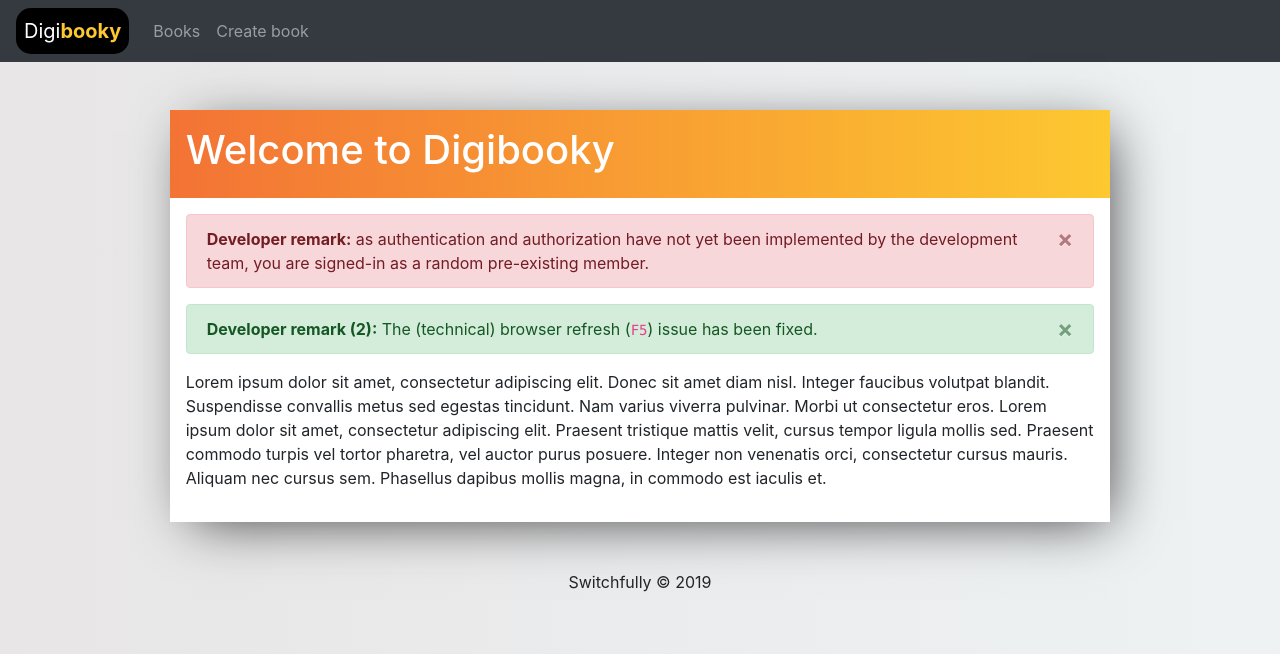
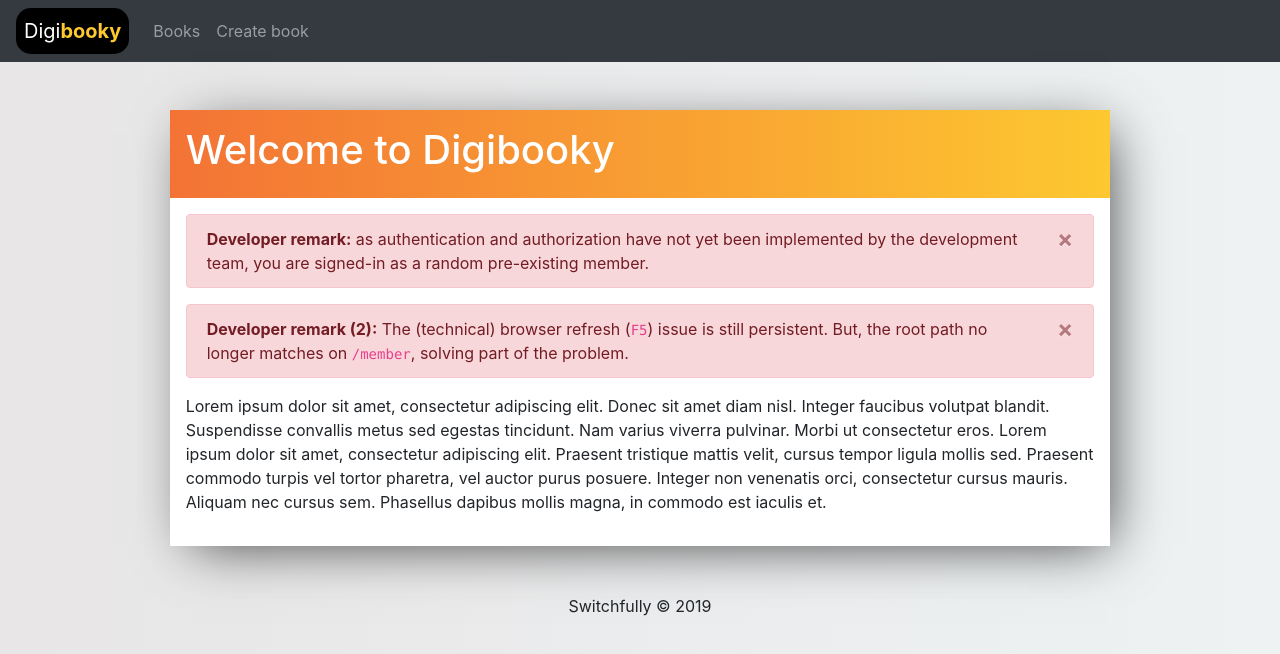
Before and after one commit to switchfully/switchfully-functional-digibooky-frontend, an Angular app: page / in a window 1280 px wide. Shown: the top 654 px of the page. Built offline with nearby package versions, Linux system fonts and the light colour scheme; no server answers.

Commit message:
refresh issue not resolved

```diff
--- a/src/app/members/member/member.component.html
+++ b/src/app/members/member/member.component.html
@@ -11,8 +11,8 @@
       </button>
     </div>
 
-    <div class="alert alert-success alert-dismissible fade show" role="alert">
-      <strong>Developer remark (2):</strong> The (technical) browser refresh (<code>F5</code>) issue has been fixed.
+    <div class="alert alert-danger alert-dismissible fade show" role="alert">
+      <strong>Developer remark (2):</strong> The (technical) browser refresh (<code>F5</code>) issue is still persistent. But, the root path no longer matches on <code>/member</code>, solving part of the problem.
       <button type="button" class="close" data-dismiss="alert" aria-label="Close">
         <span aria-hidden="true">&times;</span>
       </button>
```
